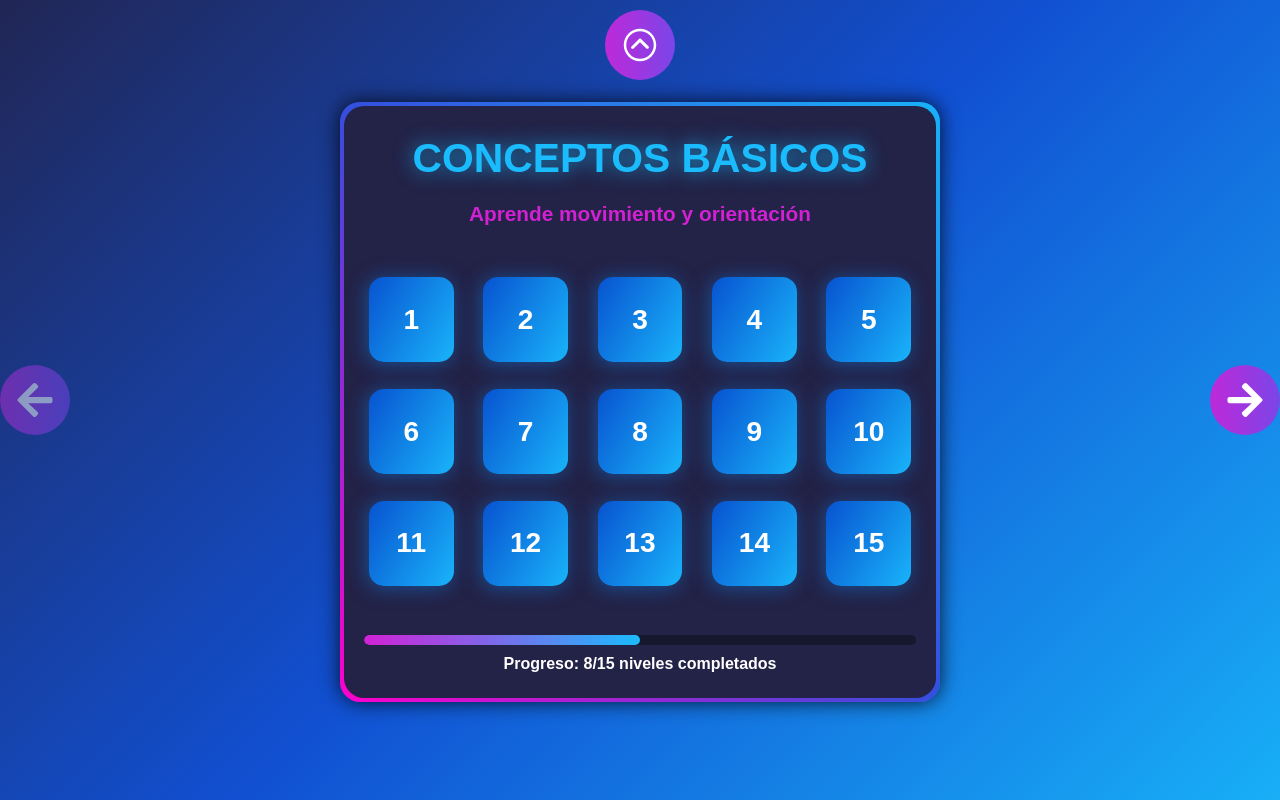
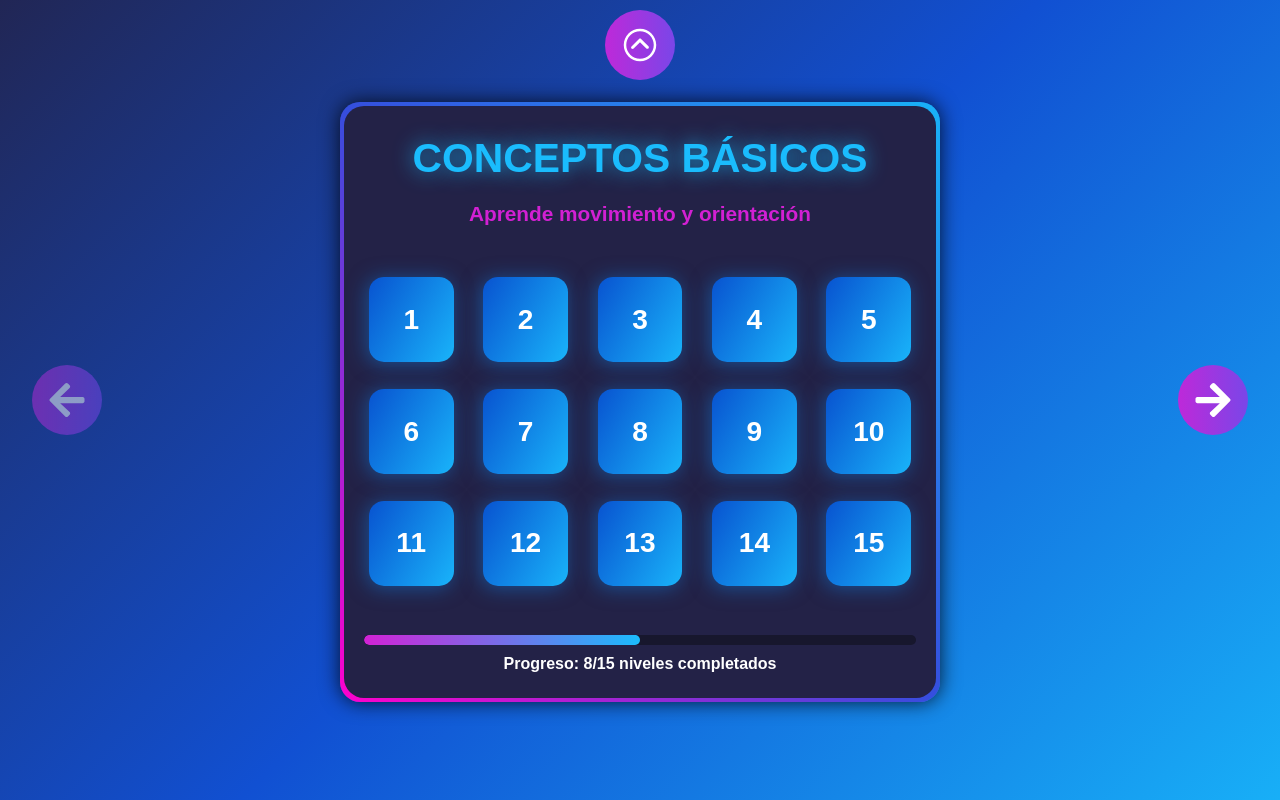
Before and after one commit to SEVERNASTER/LightBot-Clone-2D, a React (Vite) app: page / in a window 1280 px wide. Built offline with nearby package versions, Linux system fonts and the light colour scheme; a web font is replaced by a local one.

Commit message:
se mejoro la transicion entre el pick up levels y la pantalla de juego

```diff
--- a/src/components/Grilla.css
+++ b/src/components/Grilla.css
@@ -9,7 +9,7 @@
     background-color: #0A161A;
     background-color: #0A0F14;
     transform: translate(-50vw);
-    transition: 1.5s;
+    transition: 1s ease-out;
 }
 
 .grilla-contenedor.mostrar {
--- a/src/components/Panel.css
+++ b/src/components/Panel.css
@@ -131,7 +131,7 @@
     background: linear-gradient(#362B80, #2244C6);
     margin-left: auto;
     transform: translateX(100%);
-    transition: 1.5s;
+    transition: 1s ease-in;
 }
 
 .panel-contenedor.mostrar {
--- a/src/layouts/Main.jsx
+++ b/src/layouts/Main.jsx
@@ -22,7 +22,7 @@ function Main() {
                 setVistaMenu={setVistaMenu}
             />
 
-            <Niveles clasesExtra={`${vistaMenu ? '' : 'deslizar'}`}
+            <Niveles clasesExtra={`${vistaMenu ? 'deslizar' : ''}`}
                 setJugando={setJugando} mapaActual={mapaActual} jugando={jugando}
             />
 
--- a/src/layouts/NivelesPantalla.css
+++ b/src/layouts/NivelesPantalla.css
@@ -1,21 +1,39 @@
-
 .niveles-container {
     position: absolute;
     top: 0;
-    left: 0;
+    left: 50%;
+    transform: translateY(0) translateX(-50%);
     height: 100%;
-    width: 100%;
-    transition: 1s;
+    width: 95%;
+    transition: 1s ease-in;
+    /* border: solid #fff; */
 }
 
 .niveles-container.ocultar {
-    transform: scale(0);
+    /* se pone translate X -100% porque al hacerse mas pequeño con scale da la impresion de que
+    el left 50% lo lleva mas a la derecha, aunque no es asi */
+    transform: translateY(100%) translateX(-50%);
+    animation: ocultar .8s ease-out;
+}
+
+@keyframes ocultar {
+    0% {
+        transform: translateY(0) translateX(-50%);
+
+    }
+
+    50% {
+        transform: translateY(-100px) translateX(-50%);
+    }
+
+    100% {
+        transform: translateY(100%) translateX(-50%);
+        /* scale: .5; */
+    }
 }
 
 .niveles-container.deslizar {
-    transform: translateY(-100%);
-    display: flex;
-    flex-direction: column;
+    transform: translateY(100%) translateX(-50%);
 
 }
 
@@ -25,7 +43,7 @@
     display: flex;
     justify-content: center;
     align-items: center;
-    transition: 1s ease-in;
+    /* transition: 1s ease-in; */
 }
 
 .boton-cambiar {
@@ -53,7 +71,7 @@
 }
 
 .boton-cambiar.inhabilitar {
-    opacity: .5 ;
+    opacity: .5;
 }
 
 .boton-cambiar.inhabilitar:hover {
--- a/src/layouts/NivelesPantalla.jsx
+++ b/src/layouts/NivelesPantalla.jsx
@@ -12,8 +12,11 @@ function NivelesPantalla({ clasesExtra, setJugando, mapaActual, jugando }) {
     const [nivelActual, setNivelActual] = useState(1) //para saber en que card de nivel va
 
     return (
-        <div className={`niveles-container ${jugando ? 'ocultar' : ''}`}>
-            <div className={`niveles ${clasesExtra}`}>
+        <div className={`niveles-container
+            ${jugando ? 'ocultar' : ''}
+            ${clasesExtra}
+        `}>
+            <div className={`niveles `}>
                 <Niveles niveles={nivelesArray} setJugando={setJugando} mapaActual={mapaActual}
                     extraClases={`${nivelActual !== 1 ? 'ocultarIzq' : ''}`}
                     titulo='CONCEPTOS BÁSICOS'
```
